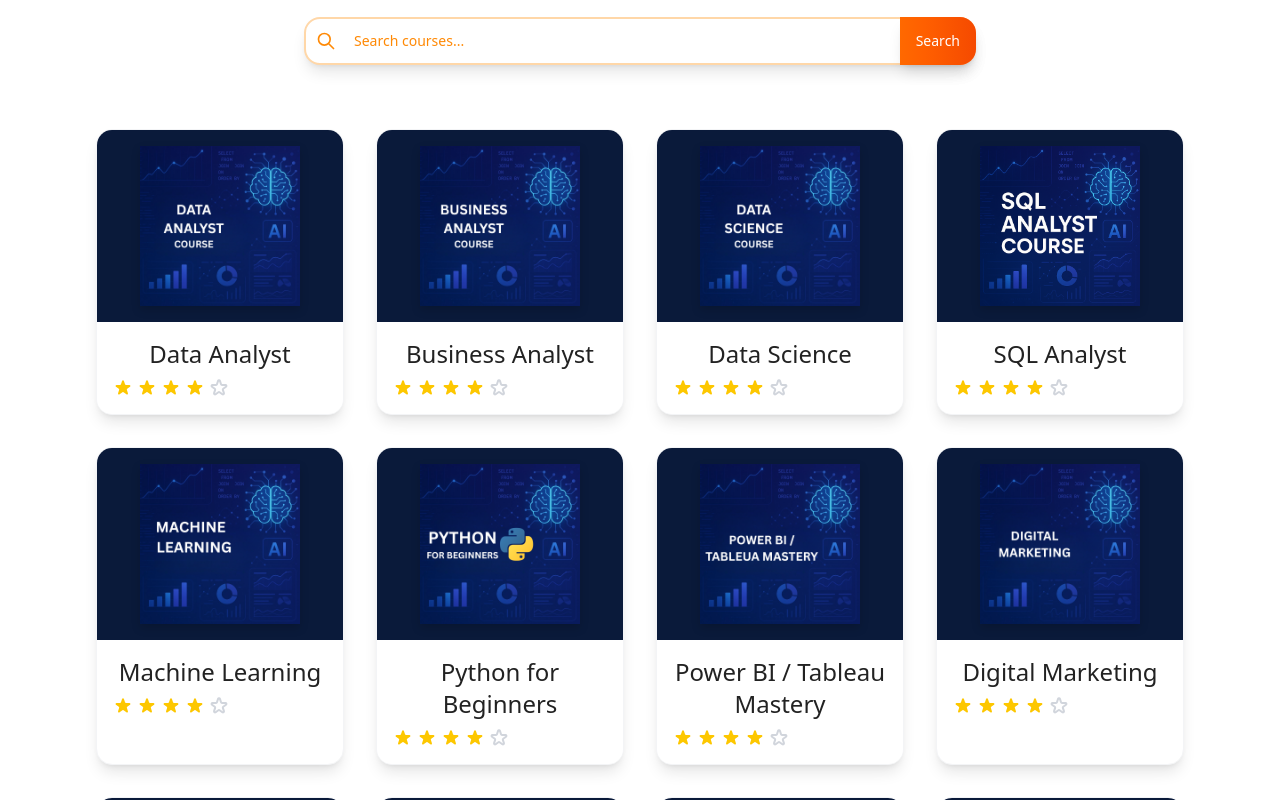
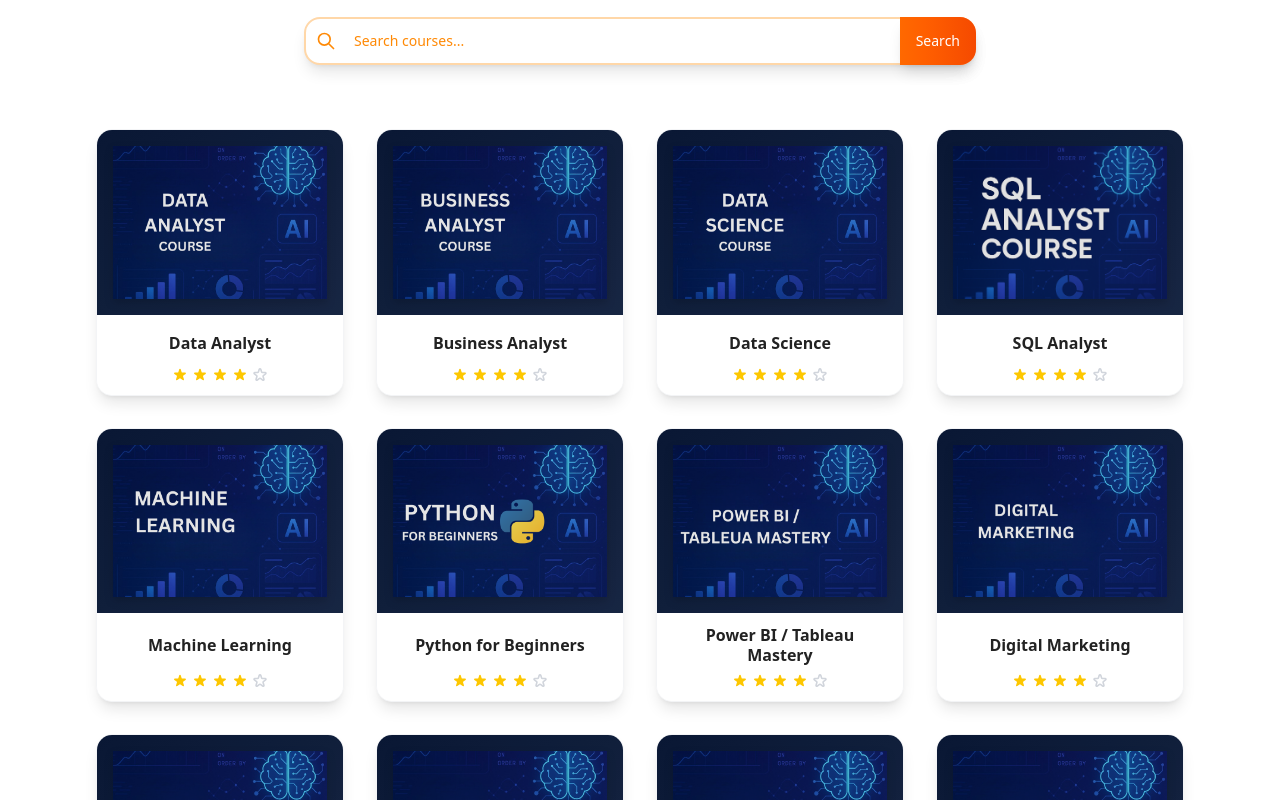
Before and after one commit to nilimaSahu22/DataInYourself, a Next.js app: page / in a window 1280 px wide. Shown: the part 980-1780 px from the top of the page. Built offline with nearby package versions, Linux system fonts and the light colour scheme.

Commit message:
added animation course card component

```diff
--- a/app/components/ui/PlacementCourseCard.tsx
+++ b/app/components/ui/PlacementCourseCard.tsx
@@ -1,4 +1,6 @@
-import React from "react";
+"use client";
+
+import React, { useState, useEffect } from "react";
 import Link from "next/link";
 import { generateCourseSlug } from "../../utils/courseUtils";
 
@@ -10,6 +12,8 @@
   duration: string;
   badge?: string;
   rating?: number; // out of 5
+  index?: number; // Add index for staggered animation
+  animationKey?: number; // Add animation key prop
 }
 
 export const PlacementCourseCard: React.FC<PlacementCourseCardProps> = ({
@@ -19,32 +23,63 @@
   title,
   // duration,
   // rating = 4,
+  index = 0,
+  animationKey = 0,
 }) => {
   const courseSlug = generateCourseSlug(title);
+  const [isVisible, setIsVisible] = useState(false);
+
+  // Calculate delay based on index for staggered animation
+  const animationDelay = index * 150; // 150ms delay between each card
+
+  // Reset and trigger animation when animationKey changes
+  useEffect(() => {
+    setIsVisible(false);
+
+    const timer = setTimeout(() => {
+      setIsVisible(true);
+    }, animationDelay);
+
+    return () => clearTimeout(timer);
+  }, [animationKey, animationDelay]);
 
   return (
     <Link href={`/courses/${courseSlug}`} className="block w-full h-full group">
-      <article className="relative w-full h-full bg-white rounded-2xl shadow-lg hover:shadow-xl transition-all duration-300 overflow-hidden border border-gray-100">
-        {/* Image Section */}
-        <div className="w-full h-40 sm:h-48 bg-[#0a1a3a] flex items-center justify-center p-4">
+      <article
+        className={`relative w-full h-full bg-white rounded-2xl shadow-lg hover:shadow-xl transition-all duration-300 overflow-hidden border border-gray-100 flex flex-col ${
+          isVisible ? 'animate-fadeInUp' : 'opacity-0 translate-y-8'
+        }`}
+        style={{
+          animationDelay: `${animationDelay}ms`,
+        }}
+      >
+        {/* Image Section - Fixed aspect ratio for consistency */}
+        <div className="w-full aspect-[4/3] bg-gradient-to-br from-[#0a1a3a] to-[#1a2a4a] flex items-center justify-center p-4 relative overflow-hidden">
           <img
             src={iconSrc}
             alt={iconAlt}
-            className="h-full object-contain drop-shadow-lg"
+            className="w-full h-full object-cover drop-shadow-lg transition-transform duration-300 group-hover:scale-105"
             loading="lazy"
           />
+          {/* Subtle overlay for better text contrast */}
+          <div className="absolute inset-0 bg-black/10"></div>
         </div>
-        {/* Title */}
-        <div className="px-4 pt-4 pb-2 bg-white">
-          <h3 className="text-lg sm:text-2xl text-center text-[#222]  mb-2">
-            {title}
-          </h3>
-          {/* Stars */}
-          <div className="flex items-center justify-start mb-2">
+
+        {/* Content Section - Fixed height for consistency */}
+        <div className="flex-1 flex flex-col justify-between p-3 bg-white min-h-[80px]">
+          {/* Title Section */}
+          <div className="flex-1 flex items-center justify-center mb-2">
+            <h3 className="text-xs sm:text-sm md:text-base font-semibold text-center text-[#222] leading-tight line-clamp-2 px-1">
+              {title}
+            </h3>
+          </div>
+
+          {/* Star Rating - Fixed position at bottom */}
+          <div className="flex items-center justify-center space-x-1">
             {[...Array(4)].map((_, i) => (
               <svg
                 key={i}
-                className="w-5 h-5 text-yellow-400 mr-1"
+                className="w-3 h-3 sm:w-4 sm:h-4 text-yellow-400 flex-shrink-0"
                 fill="currentColor"
                 viewBox="0 0 20 20"
               >
@@ -53,7 +88,7 @@
             ))}
             {/* 5th star as outline for 4/5 rating */}
             <svg
-              className="w-5 h-5 text-gray-300"
+              className="w-3 h-3 sm:w-4 sm:h-4 text-gray-300 flex-shrink-0"
               fill="none"
               stroke="currentColor"
               viewBox="0 0 20 20"
--- a/app/page.tsx
+++ b/app/page.tsx
@@ -1,6 +1,7 @@
 "use client";
 import { useState, useEffect } from "react";
 import Image from "next/image";
+import { usePathname } from "next/navigation";
 import PlacementCourseCard from "./components/ui/PlacementCourseCard";
 import VideoBackground from "./components/ui/VideoBackground";
 import { coursesData } from "./data/courses";
@@ -9,11 +10,26 @@
   const [searchQuery, setSearchQuery] = useState("");
   const [filteredCourses, setFilteredCourses] = useState(coursesData);
   const [isClient, setIsClient] = useState(false);
+  const [animationKey, setAnimationKey] = useState(0); // Add animation trigger key
+  const pathname = usePathname();
 
   // Handle hydration
   useEffect(() => {
     setIsClient(true);
   }, []);
+
+  // Trigger animation when user navigates to homepage or on initial load
+  useEffect(() => {
+    if (isClient && pathname === '/') {
+      // Reset animation key to trigger re-animation
+      setAnimationKey(0);
+      // Increment after a short delay to ensure the reset is processed
+      const timer = setTimeout(() => {
+        setAnimationKey(prev => prev + 1);
+      }, 100);
+      return () => clearTimeout(timer);
+    }
+  }, [isClient, pathname]);
 
   // Handle hash navigation for testimonials
   useEffect(() => {
@@ -164,14 +180,16 @@
           )}
 
           <div className="grid grid-cols-1 sm:grid-cols-2 md:grid-cols-2 lg:grid-cols-3 xl:grid-cols-4 gap-4 sm:gap-6 md:gap-6 lg:gap-8">
-            {filteredCourses.map((course) => (
+            {filteredCourses.map((course, index) => (
               <PlacementCourseCard
-                key={course.id}
+                key={`${course.id}-${animationKey}`}
                 id={course.id}
                 iconSrc={course.iconSrc}
                 iconAlt={course.iconAlt}
                 title={course.title}
                 duration={course.duration}
+                index={index}
+                animationKey={animationKey}
               />
             ))}
           </div>
--- a/app/styles/globals.css
+++ b/app/styles/globals.css
@@ -31,6 +31,22 @@
 
 html {
   scroll-behavior: smooth;
+}
+
+/* Custom animation for card entrance */
+@keyframes fadeInUp {
+  from {
+    opacity: 0;
+    transform: translateY(30px);
+  }
+  to {
+    opacity: 1;
+    transform: translateY(0);
+  }
+}
+
+.animate-fadeInUp {
+  animation: fadeInUp 0.6s ease-out forwards;
 }
 
 /* Touch-friendly improvements for tablets */
```
